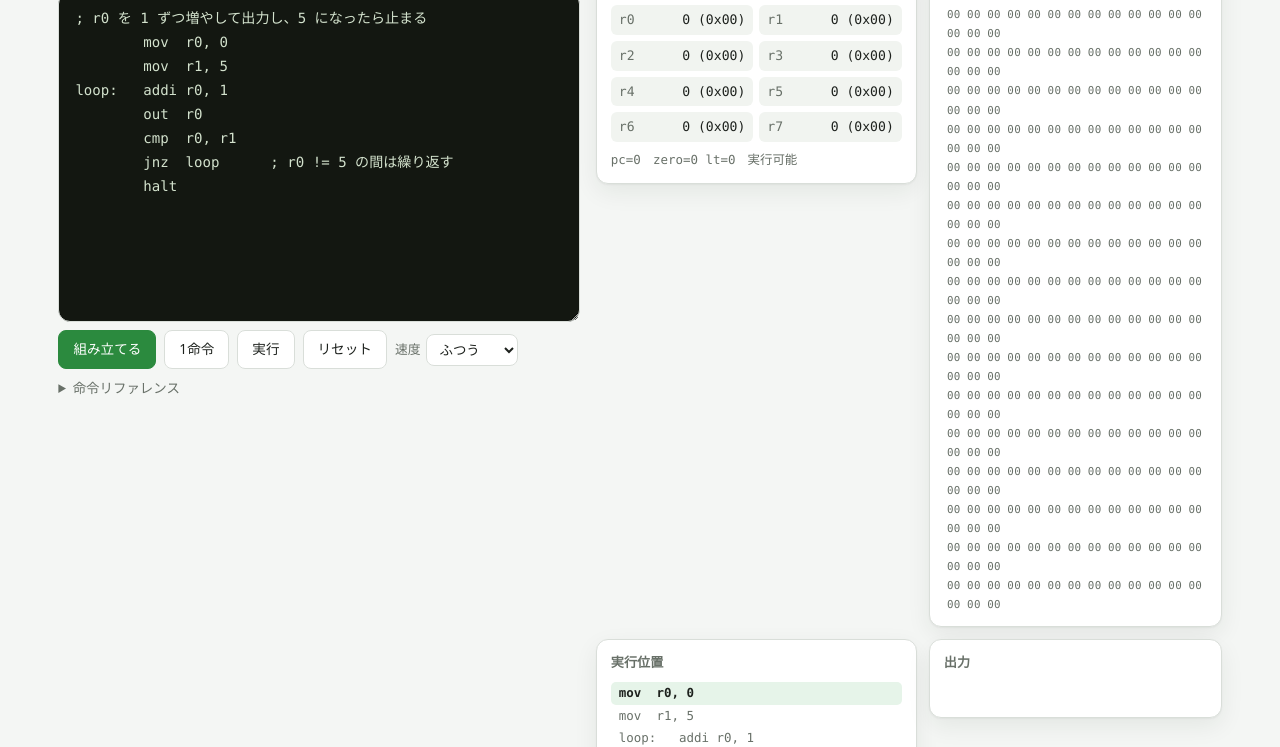
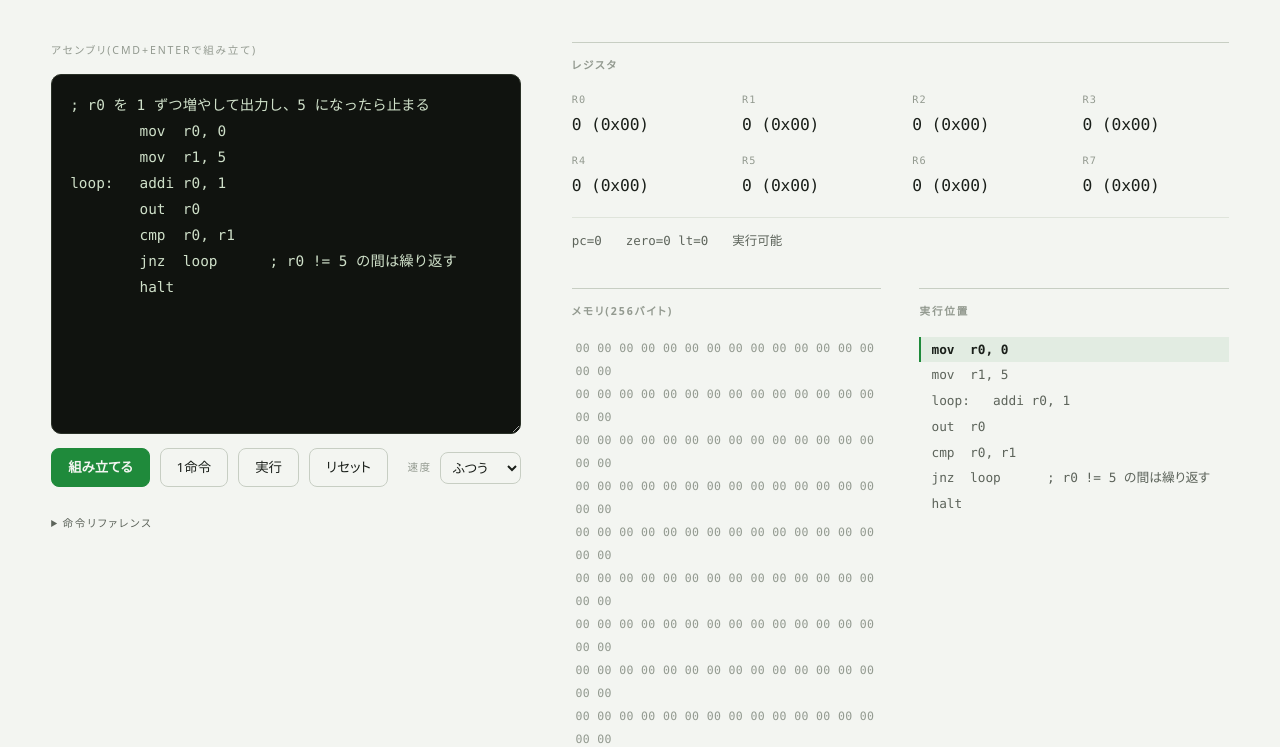
Before and after one commit to miruky/asmplay, a website built with Vite: page index.html in a window 1280 px wide. Shown: the part 126-873 px from the top of the page. Built offline with nearby package versions, Linux system fonts and the light colour scheme.

Commit message:
箱と影を排し、罫線・キッカー・メモリ主役の構成へUIを全面刷新

```diff
--- a/src/style.css
+++ b/src/style.css
@@ -1,35 +1,38 @@
+/* 配色は沈んだインクの地に燐光グリーンのアクセント1色。箱と影を積まず、
+   1pxの罫線と余白でセクションを分ける。コードを扱う道具なので等幅を主役に置く。 */
 :root {
   color-scheme: light dark;
-  --bg: #f4f6f4;
-  --surface: #ffffff;
-  --surface-2: #eaeeea;
-  --text: #1d211d;
-  --muted: #687068;
-  --border: #d9ded9;
-  --accent: #2b8a3e;
-  --accent-soft: #e6f4e9;
-  --error: #c92a2a;
-  --editor-bg: #131711;
-  --editor-text: #d3e2cd;
-  --cell-bg: #f1f4f0;
-  --shadow: 0 1px 2px rgb(20 40 20 / 0.05), 0 8px 24px rgb(20 40 20 / 0.07);
+  --bg: #f3f5f1;
+  --text: #1a1f1a;
+  --muted: #5d645b;
+  --faint: #939a90;
+  --rule: #dfe4db;
+  --rule-strong: #c7cec3;
+  --accent: #1f8a3b;
+  --accent-wash: #1f8a3b14;
+  --error: #c0392b;
+  --editor-bg: #10130f;
+  --editor-text: #cfe0c9;
+  --editor-rule: #2a3127;
+  --display: 'Hiragino Mincho ProN', 'Yu Mincho', 'Noto Serif JP', serif;
+  --sans: 'Hiragino Sans', 'Noto Sans JP', system-ui, sans-serif;
+  --mono: ui-monospace, 'SF Mono', SFMono-Regular, Menlo, Consolas, monospace;
 }
 
 @media (prefers-color-scheme: dark) {
   :root {
-    --bg: #121512;
-    --surface: #1a1e1a;
-    --surface-2: #232823;
-    --text: #e6e9e5;
-    --muted: #99a197;
-    --border: #2d342d;
-    --accent: #69db7c;
-    --accent-soft: #1c3a24;
-    --error: #ff8787;
-    --editor-bg: #0f120e;
+    --bg: #0e1110;
+    --text: #dde3dc;
+    --muted: #8b938a;
+    --faint: #5e655d;
+    --rule: #222722;
+    --rule-strong: #333a32;
+    --accent: #5fd07a;
+    --accent-wash: #5fd07a1f;
+    --error: #e8857a;
+    --editor-bg: #0a0c09;
     --editor-text: #cfe0c9;
-    --cell-bg: #20251f;
-    --shadow: 0 1px 2px rgb(0 0 0 / 0.4), 0 8px 24px rgb(0 0 0 / 0.35);
+    --editor-rule: #232a20;
   }
 }
 
@@ -40,24 +43,34 @@
 }
 
 body {
-  font-family: 'Hiragino Sans', 'Noto Sans JP', system-ui, sans-serif;
+  font-family: var(--sans);
   background: var(--bg);
   color: var(--text);
-  line-height: 1.65;
+  line-height: 1.7;
+  -webkit-font-smoothing: antialiased;
+  font-feature-settings: 'palt' 1;
 }
 
 a {
-  color: var(--accent);
-  text-underline-offset: 3px;
+  color: inherit;
+  text-decoration: none;
+  padding-bottom: 1px;
+  background: linear-gradient(var(--accent), var(--accent)) no-repeat 0 100% / 0% 1px;
+  transition: background-size 0.3s cubic-bezier(0.2, 0.6, 0.2, 1);
+}
+
+a:hover,
+a:focus-visible {
+  background-size: 100% 1px;
 }
 
 .app {
-  max-width: 1240px;
+  max-width: 1280px;
   margin: 0 auto;
-  padding: 24px clamp(16px, 3vw, 40px) 40px;
+  padding: clamp(24px, 4vw, 48px) clamp(16px, 4vw, 56px) 64px;
   display: flex;
   flex-direction: column;
-  gap: 16px;
+  gap: clamp(28px, 4vw, 44px);
   min-height: 100vh;
 }
 
@@ -65,53 +78,60 @@ a {
 
 .app-header {
   display: flex;
-  align-items: center;
+  align-items: flex-end;
   justify-content: space-between;
-  gap: 16px;
+  gap: 20px 32px;
   flex-wrap: wrap;
+  padding-bottom: 24px;
+  border-bottom: 1px solid var(--rule);
 }
 
 .brand {
   display: flex;
   align-items: center;
-  gap: 14px;
+  gap: 16px;
 }
 
 .brand-mark {
-  width: 44px;
-  height: 44px;
+  width: 42px;
+  height: 42px;
   flex: none;
 }
 
 .mark-bg {
-  fill: #15171c;
+  fill: none;
+  stroke: var(--rule-strong);
+  stroke-width: 2;
 }
 
 .mark-die {
   fill: none;
-  stroke: #4a4e59;
+  stroke: var(--faint);
   stroke-width: 2.5;
 }
 
 .mark-pin {
-  stroke: #4a4e59;
+  stroke: var(--faint);
   stroke-width: 2.5;
   stroke-linecap: round;
 }
 
 .mark-core {
-  fill: #69db7c;
+  fill: var(--accent);
 }
 
 .brand-text h1 {
-  font-size: 1.3rem;
-  letter-spacing: 0.01em;
-  line-height: 1.3;
+  font-family: var(--mono);
+  font-size: 1.5rem;
+  font-weight: 600;
+  letter-spacing: -0.02em;
+  line-height: 1.1;
 }
 
 .tagline {
-  font-size: 0.82rem;
+  font-size: 0.84rem;
   color: var(--muted);
+  margin-top: 2px;
 }
 
 .sample-bar {
@@ -122,22 +142,27 @@ a {
 }
 
 .sample-label {
-  font-size: 0.8rem;
-  color: var(--muted);
+  font-size: 0.66rem;
+  letter-spacing: 0.18em;
+  text-transform: uppercase;
+  color: var(--faint);
+  margin-right: 4px;
 }
 
 .chip {
   font: inherit;
-  font-size: 0.82rem;
-  color: var(--text);
-  background: var(--surface);
-  border: 1px solid var(--border);
+  font-size: 0.8rem;
+  color: var(--muted);
+  background: none;
+  border: 1px solid var(--rule-strong);
   border-radius: 999px;
-  padding: 5px 14px;
+  padding: 4px 14px;
   cursor: pointer;
 }
 
-.chip:hover {
+.chip:hover,
+.chip:focus-visible {
+  color: var(--accent);
   border-color: var(--accent);
 }
 
@@ -146,8 +171,8 @@ a {
 .panes {
   flex: 1;
   display: grid;
-  grid-template-columns: minmax(0, 5fr) minmax(0, 6fr);
-  gap: 16px;
+  grid-template-columns: minmax(0, 5fr) minmax(0, 7fr);
+  gap: clamp(28px, 4vw, 52px);
   align-items: start;
 }
 
@@ -156,75 +181,93 @@ a {
 .editor-pane {
   display: flex;
   flex-direction: column;
-  gap: 8px;
+  gap: 14px;
+  position: sticky;
+  top: 24px;
 }
 
 .editor-label {
-  font-size: 0.82rem;
-  color: var(--muted);
+  font-size: 0.66rem;
+  letter-spacing: 0.18em;
+  text-transform: uppercase;
+  color: var(--faint);
 }
 
 .asm-input {
-  font-family: ui-monospace, 'SF Mono', SFMono-Regular, Menlo, Consolas, monospace;
-  font-size: 0.88rem;
-  line-height: 1.7;
+  font-family: var(--mono);
+  font-size: 0.9rem;
+  line-height: 1.8;
   color: var(--editor-text);
   background: var(--editor-bg);
-  border: 1px solid var(--border);
-  border-radius: 12px;
-  padding: 14px 16px;
-  min-height: 330px;
+  border: 1px solid var(--editor-rule);
+  border-radius: 10px;
+  padding: 18px 18px;
+  min-height: 360px;
   resize: vertical;
   tab-size: 8;
+}
+
+.asm-input:focus-visible {
+  outline: none;
+  border-color: var(--accent);
 }
 
 .editor-actions {
   display: flex;
   align-items: center;
-  gap: 8px;
+  gap: 10px;
   flex-wrap: wrap;
 }
 
 .button {
   font: inherit;
-  font-size: 0.85rem;
+  font-size: 0.84rem;
   color: var(--text);
-  background: var(--surface);
-  border: 1px solid var(--border);
+  background: none;
+  border: 1px solid var(--rule-strong);
   border-radius: 8px;
-  padding: 7px 14px;
+  padding: 7px 16px;
   cursor: pointer;
 }
 
-.button:hover {
-  background: var(--surface-2);
+.button:hover,
+.button:focus-visible {
+  border-color: var(--accent);
+  color: var(--accent);
 }
 
 .button-primary {
   background: var(--accent);
   border-color: var(--accent);
-  color: #ffffff;
+  color: var(--bg);
+  font-weight: 600;
 }
 
-.button-primary:hover {
-  background: var(--accent);
-  filter: brightness(1.08);
+.button-primary:hover,
+.button-primary:focus-visible {
+  color: var(--bg);
+  filter: brightness(1.06);
 }
 
 .speed {
   display: flex;
   align-items: center;
-  gap: 6px;
-  font-size: 0.8rem;
-  color: var(--muted);
+  gap: 8px;
+  margin-left: auto;
+  font-size: 0.66rem;
+  letter-spacing: 0.14em;
+  text-transform: uppercase;
+  color: var(--faint);
 }
 
 .speed select {
   font: inherit;
-  font-size: 0.84rem;
+  font-size: 0.82rem;
+  letter-spacing: 0;
+  text-transform: none;
   color: var(--text);
-  background: var(--surface);
-  border: 1px solid var(--border);
+  background: none;
+  border: 1px solid var(--rule-strong);
   border-radius: 8px;
   padding: 5px 8px;
 }
@@ -233,17 +276,18 @@ a {
   list-style: none;
   display: flex;
   flex-direction: column;
-  gap: 2px;
+  gap: 3px;
+}
+
+.errors:not(:empty) {
+  border-left: 2px solid var(--error);
+  padding: 4px 0 4px 12px;
 }
 
 .errors li {
   font-size: 0.82rem;
   color: var(--error);
-  font-family: ui-monospace, 'SF Mono', SFMono-Regular, Menlo, Consolas, monospace;
-}
-
-.errors:empty {
-  display: none;
+  font-family: var(--mono);
 }
 
 .isa-help {
@@ -254,126 +298,166 @@ a {
   cursor: pointer;
   color: var(--muted);
   width: fit-content;
+  font-size: 0.66rem;
+  letter-spacing: 0.18em;
+  text-transform: uppercase;
+}
+
+.isa-help summary:hover {
+  color: var(--accent);
 }
 
 .isa-help table {
-  margin-top: 6px;
+  margin-top: 12px;
   border-collapse: collapse;
   width: 100%;
 }
 
 .isa-help td {
-  border-top: 1px solid var(--border);
-  padding: 4px 8px;
+  border-top: 1px solid var(--rule);
+  padding: 6px 10px 6px 0;
+  color: var(--muted);
 }
 
 .isa-help td:first-child {
-  font-family: ui-monospace, 'SF Mono', SFMono-Regular, Menlo, Consolas, monospace;
+  font-family: var(--mono);
+  font-size: 0.8rem;
   white-space: nowrap;
+  color: var(--text);
 }
 
-/* 機械の状態 */
+/* 機械の状態 — 箱ではなく罫線で区切る。メモリを主役に、右側にコードと出力を積む */
 
 .machine-pane {
   display: grid;
-  grid-template-columns: 1fr 1fr;
-  gap: 12px;
+  grid-template-columns: minmax(0, 1fr) minmax(0, 1fr);
+  grid-template-areas:
+    'reg reg'
+    'mem listing'
+    'mem output';
+  gap: clamp(24px, 3vw, 36px) clamp(24px, 3vw, 40px);
   align-items: start;
 }
 
+.machine-pane > .panel:nth-child(1) {
+  grid-area: reg;
+}
+.machine-pane > .panel:nth-child(2) {
+  grid-area: mem;
+}
+.machine-pane > .panel:nth-child(3) {
+  grid-area: listing;
+}
+.machine-pane > .panel:nth-child(4) {
+  grid-area: output;
+}
+
 .panel {
-  background: var(--surface);
-  border: 1px solid var(--border);
-  border-radius: 12px;
-  padding: 12px 14px;
-  box-shadow: var(--shadow);
+  border-top: 1px solid var(--rule-strong);
+  padding-top: 14px;
 }
 
 .panel h2 {
-  font-size: 0.82rem;
-  color: var(--muted);
+  font-size: 0.66rem;
+  letter-spacing: 0.18em;
+  text-transform: uppercase;
+  color: var(--faint);
   font-weight: 600;
-  margin-bottom: 8px;
+  margin-bottom: 16px;
 }
 
 .reg-grid {
   display: grid;
-  grid-template-columns: 1fr 1fr;
-  gap: 6px;
+  grid-template-columns: repeat(4, 1fr);
+  gap: 14px 24px;
 }
 
 .reg-cell {
   display: flex;
-  justify-content: space-between;
-  gap: 8px;
-  font-family: ui-monospace, 'SF Mono', SFMono-Regular, Menlo, Consolas, monospace;
-  font-size: 0.82rem;
-  background: var(--cell-bg);
-  border-radius: 6px;
-  padding: 4px 8px;
+  flex-direction: column;
+  gap: 2px;
+  font-family: var(--mono);
 }
 
 .reg-name {
-  color: var(--muted);
+  font-size: 0.64rem;
+  letter-spacing: 0.1em;
+  text-transform: uppercase;
+  color: var(--faint);
+}
+
+.reg-value {
+  font-size: 1.02rem;
+  font-variant-numeric: tabular-nums;
+  letter-spacing: -0.01em;
 }
 
 .machine-meta {
   display: flex;
-  gap: 12px;
-  margin-top: 8px;
-  font-family: ui-monospace, 'SF Mono', SFMono-Regular, Menlo, Consolas, monospace;
+  gap: 24px;
+  margin-top: 18px;
+  padding-top: 12px;
+  border-top: 1px solid var(--rule);
+  font-family: var(--mono);
   font-size: 0.78rem;
   color: var(--muted);
+  font-variant-numeric: tabular-nums;
   flex-wrap: wrap;
 }
 
 .mem-grid {
-  font-family: ui-monospace, 'SF Mono', SFMono-Regular, Menlo, Consolas, monospace;
-  font-size: 0.68rem;
-  line-height: 1.75;
-  letter-spacing: 0.04em;
-  word-spacing: 0.1em;
+  font-family: var(--mono);
+  font-size: 0.72rem;
+  line-height: 2;
+  letter-spacing: 0.02em;
+  color: var(--faint);
 }
 
 .mem-cell {
   display: inline-block;
-  width: 1.85em;
+  width: 1.9em;
   text-align: center;
-  color: var(--muted);
   border-radius: 3px;
 }
 
 .mem-cell.nonzero {
-  color: var(--text);
-  background: var(--accent-soft);
+  color: var(--accent);
 }
 
 .listing {
   list-style: none;
-  font-family: ui-monospace, 'SF Mono', SFMono-Regular, Menlo, Consolas, monospace;
-  font-size: 0.78rem;
-  max-height: 220px;
+  font-family: var(--mono);
+  font-size: 0.8rem;
+  max-height: 260px;
   overflow-y: auto;
 }
 
 .listing-row {
-  padding: 1px 8px;
-  border-radius: 5px;
+  padding: 2px 10px;
+  border-left: 2px solid transparent;
   white-space: pre;
   color: var(--muted);
 }
 
 .listing-row.current {
-  background: var(--accent-soft);
+  border-left-color: var(--accent);
+  background: var(--accent-wash);
   color: var(--text);
   font-weight: 600;
 }
 
 .output {
-  font-family: ui-monospace, 'SF Mono', SFMono-Regular, Menlo, Consolas, monospace;
-  font-size: 0.88rem;
+  font-family: var(--mono);
+  font-size: 0.95rem;
   min-height: 1.6em;
   overflow-wrap: break-word;
+  font-variant-numeric: tabular-nums;
+}
+
+.output:empty::before {
+  content: 'out 命令でここに値が並ぶ';
+  color: var(--faint);
+  font-size: 0.82rem;
 }
 
 /* フッター */
@@ -382,53 +466,51 @@ a {
   font-size: 0.78rem;
   color: var(--muted);
   text-align: center;
+  padding-top: 24px;
+  border-top: 1px solid var(--rule);
 }
 
 /* フォーカス */
 
 :focus-visible {
   outline: 2px solid var(--accent);
-  outline-offset: 2px;
+  outline-offset: 3px;
+  border-radius: 2px;
 }
 
-/* モーション */
+/* モーション — 控えめな入場とホバー、変化したセルの一瞬の強調のみ */
 
 @media (prefers-reduced-motion: no-preference) {
   .app-header,
   .panes,
   .app-footer {
-    animation: rise 480ms cubic-bezier(0.22, 0.61, 0.36, 1) both;
+    animation: rise 560ms cubic-bezier(0.2, 0.6, 0.2, 1) both;
   }
 
   .panes {
-    animation-delay: 80ms;
+    animation-delay: 70ms;
   }
 
   .app-footer {
-    animation-delay: 160ms;
+    animation-delay: 140ms;
   }
 
   .button,
   .chip {
     transition:
-      background 160ms ease,
-      border-color 160ms ease,
-      transform 160ms ease,
-      filter 160ms ease;
+      color 160ms ease,
+      border-color 160ms ease;
   }
 
-  .button:hover,
-  .chip:hover {
-    transform: translateY(-1px);
+  .reg-cell.changed .reg-value,
+  .mem-cell.changed {
+    animation: flash 640ms cubic-bezier(0.2, 0.6, 0.2, 1);
   }
 
-  .reg-cell.changed,
-  .mem-cell.changed {
-    animation: flash 600ms ease;
-  }
-
-  .listing-row.current {
-    transition: background 160ms ease;
+  .listing-row {
+    transition:
+      background 180ms ease,
+      border-color 180ms ease;
   }
 }
 
@@ -439,17 +521,17 @@ a {
   }
   to {
     opacity: 1;
-    transform: translateY(0);
+    transform: none;
   }
 }
 
 @keyframes flash {
   0% {
-    background: var(--accent);
-    color: #ffffff;
+    color: var(--accent);
+    background: var(--accent-wash);
   }
   100% {
-    background: var(--accent-soft);
+    background: transparent;
   }
 }
 
@@ -460,11 +542,24 @@ a {
     grid-template-columns: minmax(0, 1fr);
   }
 
+  .editor-pane {
+    position: static;
+  }
+
   .machine-pane {
-    grid-template-columns: 1fr;
+    grid-template-columns: minmax(0, 1fr);
+    grid-template-areas:
+      'reg'
+      'mem'
+      'listing'
+      'output';
+  }
+
+  .reg-grid {
+    grid-template-columns: repeat(2, 1fr);
   }
 
   .asm-input {
-    min-height: 240px;
+    min-height: 260px;
   }
 }
```
